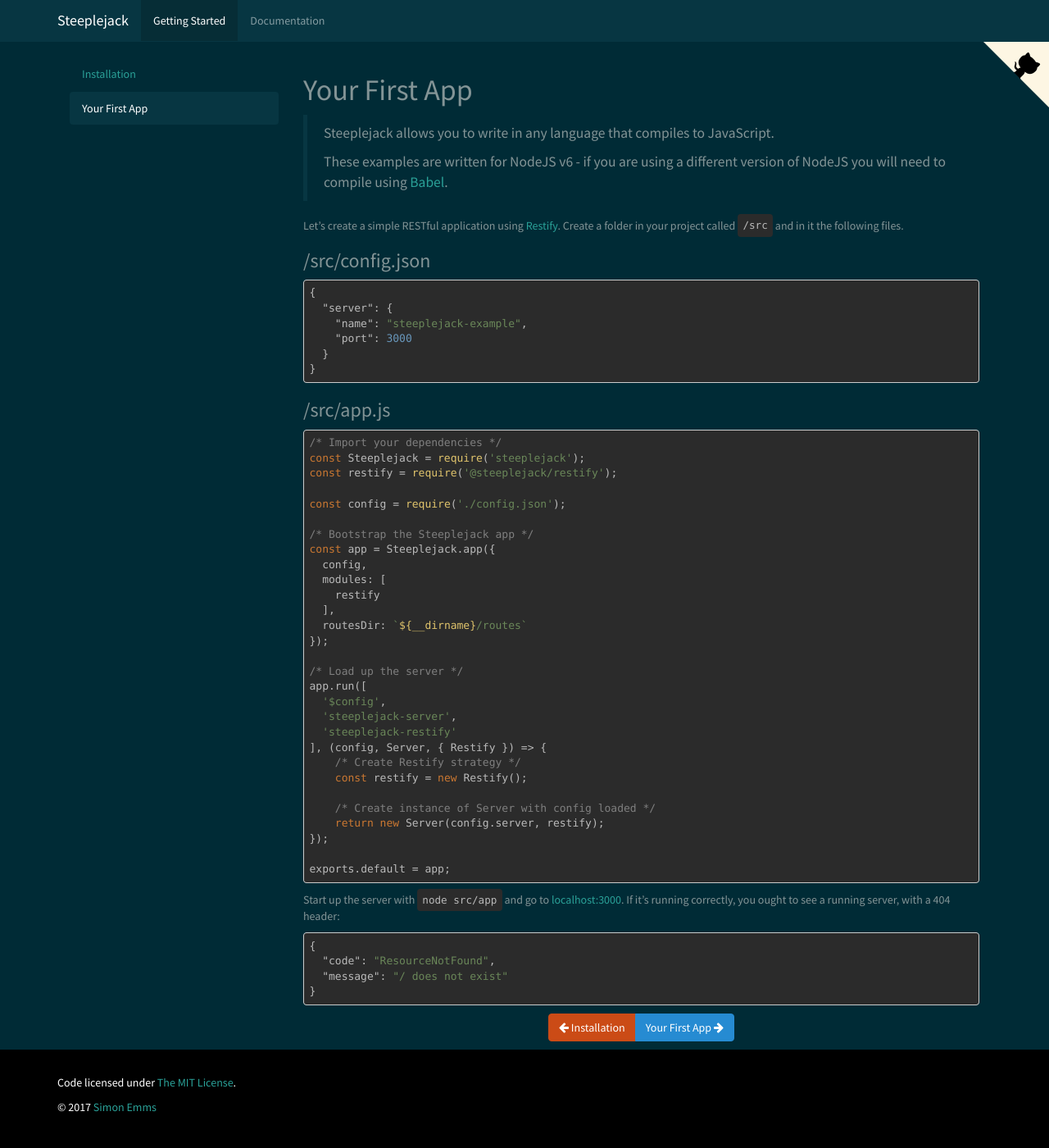
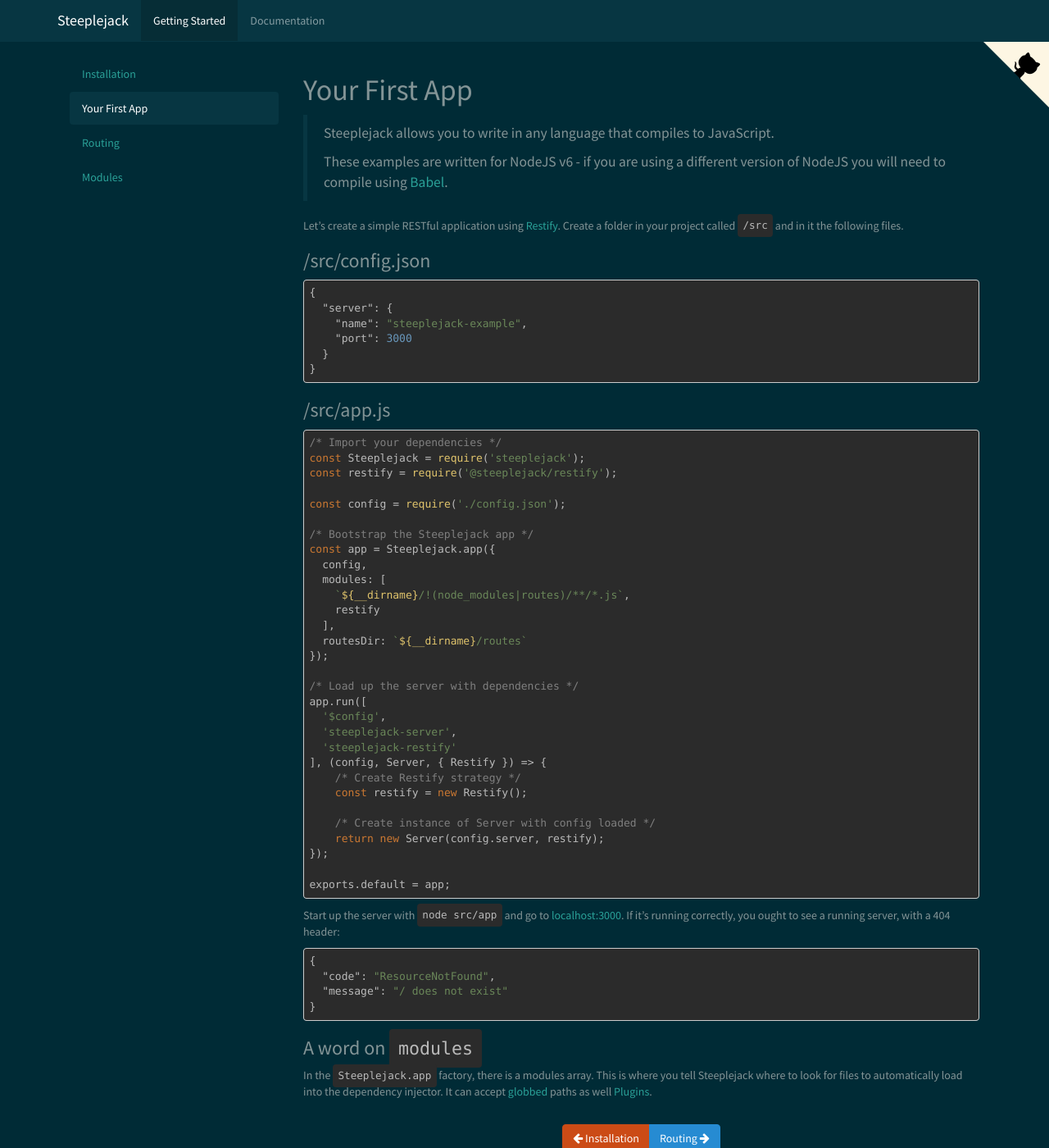
Before and after one commit to steeplejack-js/steeplejack-js.github.io, a Jekyll site: the page built from getting-started/your-first-app.md, in a window 1280 px wide and 1400 px high. Shown: the whole window at 82% size. Built offline with Jekyll 4.4.1, drawn with Linux system fonts in a browser that asks for light colours.

Commit message:
More docs

````diff
--- a/_data/navbar.yml
+++ b/_data/navbar.yml
@@ -5,5 +5,9 @@
       url: ''
     - name: Your First App
       url: your-first-app
+    - name: Routing
+      url: routing
+    - name: Modules
+      url: modules
 - url: /docs/
   title: Documentation
--- a/_layouts/default.html
+++ b/_layouts/default.html
@@ -25,10 +25,6 @@
 
     <link href="{{ '/assets/styles/main.css' | prepend:site.baseurl }}" rel="stylesheet">
 
-    <!--[if lt IE 9]>
-      <script src="https://oss.maxcdn.com/html5shiv/3.7.3/html5shiv.min.js"></script>
-      <script src="https://oss.maxcdn.com/respond/1.4.2/respond.min.js"></script>
-    <![endif]-->
   </head>
 
   <body class="site">
--- a/_layouts/sidebar.html
+++ b/_layouts/sidebar.html
@@ -12,7 +12,8 @@
 
 <div class="site-content">
   <div class="container">
-    <div class="col-md-3">
+    <div class="col-md-3 sidebar-wrapper">
+      <div id="sidebar">
         <ul class="nav nav-pills nav-stacked">
           {% for item in currentPage.child %}
 
@@ -32,6 +33,7 @@
           {% endfor %}
         </ul>
       </div>
+    </div>
 
     <div class="col-md-9">
       <h1>
@@ -42,7 +44,7 @@
         {{ content }}
       </div>
 
-      <div class="text-center">
+      <div class="action-buttons">
         {% if page.next or page.prev %}
           <div class="btn-group" role="group">
             {% if page.prev %}
--- a/_sass/components/_footer.scss
+++ b/_sass/components/_footer.scss
@@ -4,6 +4,9 @@
     color: $gray-base;
   }
   color: #fff;
+  margin: {
+    top: $grid-gutter-width;
+  }
   padding: {
     top: $grid-gutter-width;
     bottom: $grid-gutter-width;
--- a/_sass/layouts/_sidebar.scss
+++ b/_sass/layouts/_sidebar.scss
@@ -18,6 +18,14 @@
 
     }
 
+    .action-buttons {
+      @extend .text-center;
+
+      margin: {
+        top: $grid-gutter-width;
+      }
+    }
+
   }
 
 }
--- /dev/null
+++ b/assets/js/app.js
@@ -0,0 +1,38 @@
+/**
+ * app
+ */
+
+/* Node modules */
+
+/* Third-party modules */
+
+/* Files */
+
+(function () {
+  $(function () {
+    attachApp();
+  });
+
+  function setSidebarWrapper () {
+    var wrapperWidth = $('#sidebar').parents('.sidebar-wrapper').width();
+
+    console.log(wrapperWidth);
+
+    $('#sidebar.affix').width(wrapperWidth);
+  }
+
+  function attachApp () {
+
+    /* Trigger HLJS */
+    hljs.initHighlightingOnLoad();
+
+    // $(window).resize(setSidebarWrapper);
+    // setSidebarWrapper();
+
+    var affix = $('#sidebar').affix('checkPosition');
+
+    affix.on('affixed.bs.affix');
+
+  }
+
+})();
--- a/getting-started/your-first-app.md
+++ b/getting-started/your-first-app.md
@@ -6,8 +6,8 @@
 prev:
   name: Installation
 next:
-  name: Your First App
-  url: your-first-app
+  name: Routing
+  url: routing
 ---
 
 > Steeplejack allows you to write in any language that compiles to JavaScript.
@@ -42,12 +42,13 @@
 const app = Steeplejack.app({
   config,
   modules: [
+    `${__dirname}/!(node_modules|routes)/**/*.js`,
     restify
   ],
   routesDir: `${__dirname}/routes`
 });
 
-/* Load up the server */
+/* Load up the server with dependencies */
 app.run([
   '$config',
   'steeplejack-server',
@@ -72,3 +73,9 @@
   "message": "/ does not exist"
 }
 ```
+
+### A word on `modules`
+
+In the `Steeplejack.app` factory, there is a modules array. This is where you tell Steeplejack where to look for files
+to automatically load into the dependency injector. It can accept [globbed](https://en.wikipedia.org/wiki/Glob_(programming))
+paths as well [Plugins](/docs/plugins).
````
Also changed, not shown: other parts of _layouts/default.html (+1 -4 lines), docs/dependency-injection.md (added, +1 -0 lines), docs/plugins.md (added, +1 -0 lines), docs/routes.md (added, +1 -0 lines), getting-started/modules.md (added, +9 -0 lines), getting-started/routing.md (added, +50 -0 lines). Lines whose indentation alone changed are shown as unchanged.
